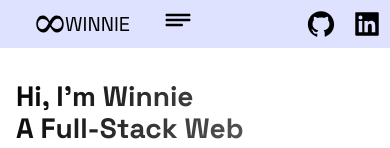
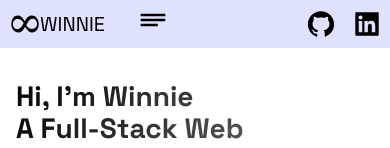
Before and after one commit to Winnie0313/portfolio, a Next.js app: page / in a window 390 px wide. Shown: the top 148 px of the page. Built offline with nearby package versions, Linux system fonts and the light colour scheme.

Commit message:
remove padding left for small screen

```diff
--- a/src/components/Header/HeaderStyles.js
+++ b/src/components/Header/HeaderStyles.js
@@ -14,8 +14,11 @@ export const Container = styled.div`
   font-size: 2rem;
   background-color: #dee2ff;
   position: sticky;
+  @media ${(props) => props.theme.breakpoints.sm} {
+    padding-left: 0.5rem;
+  }
 
-  }
+
 `;
 export const Div1 = styled.div`
   grid-area: 1 / 1 / 2 / 2;
```
